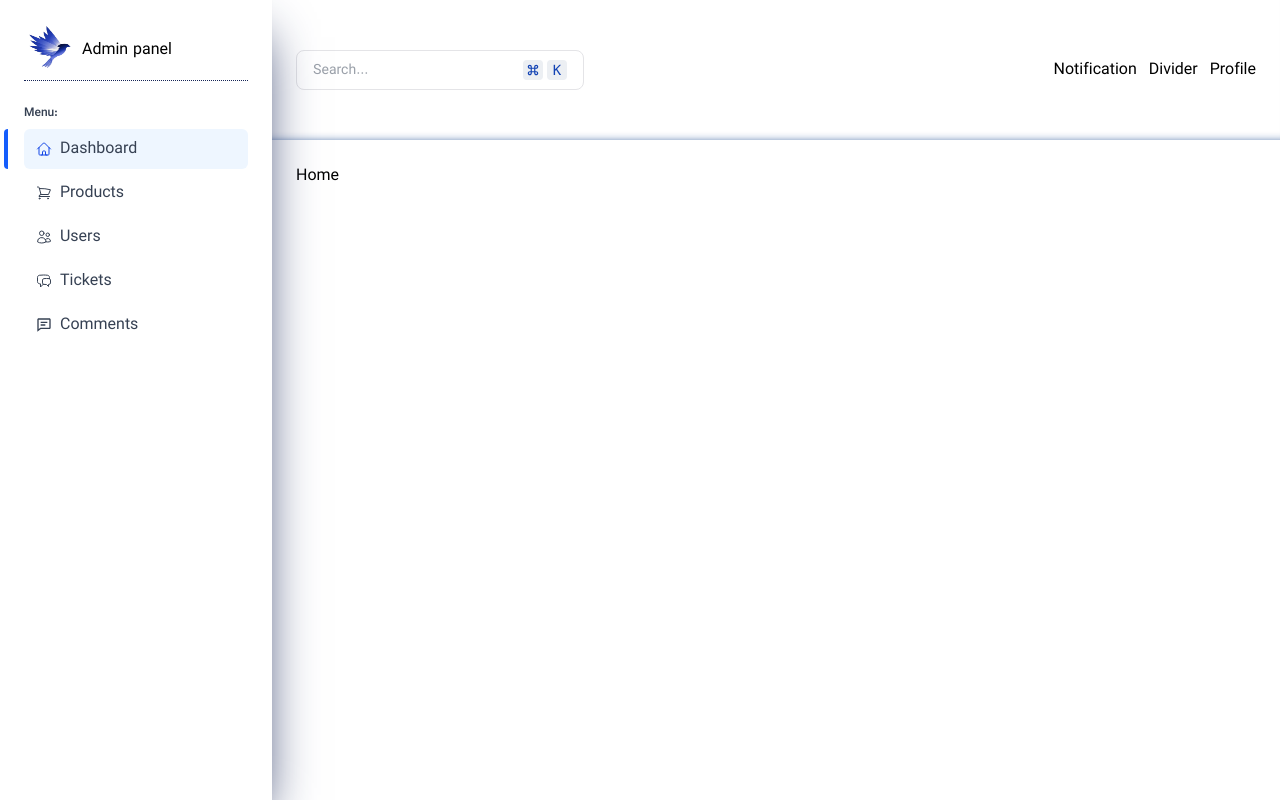
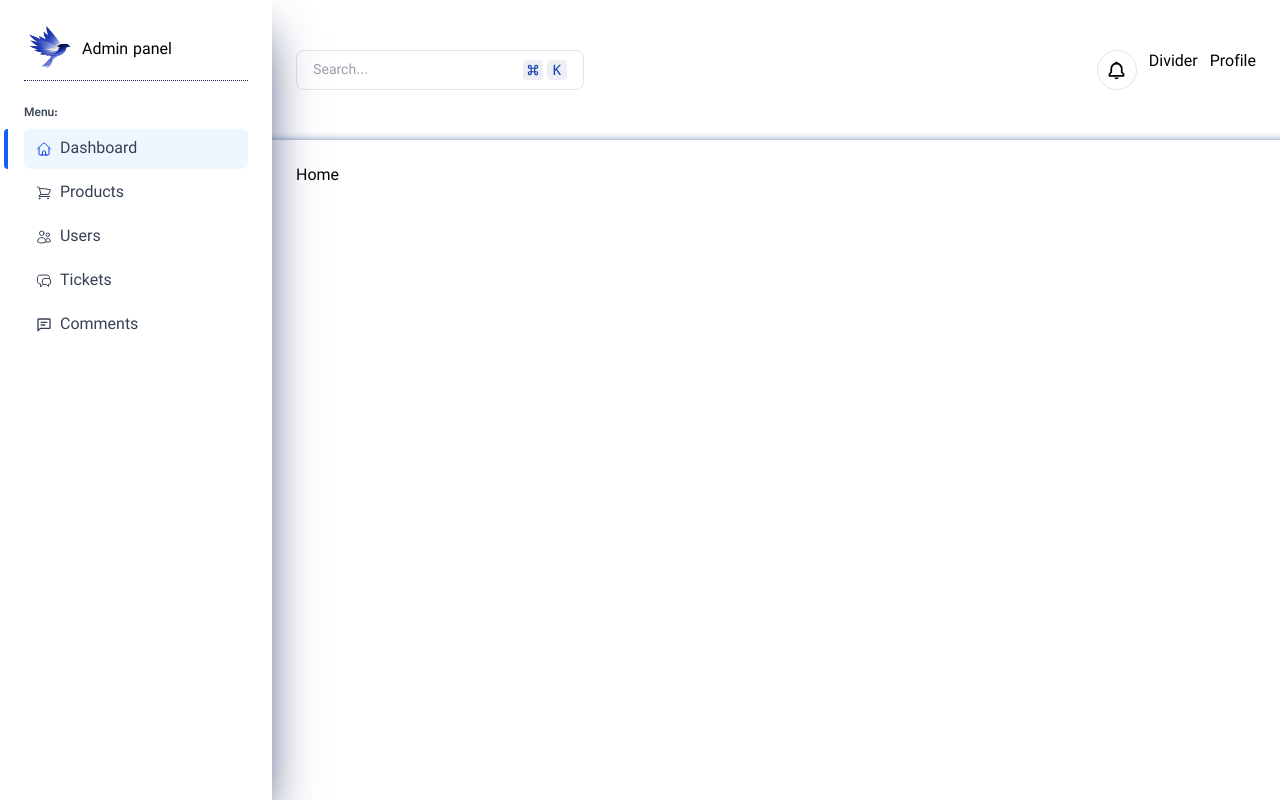
Before and after one commit to Reza-Bamoniri/Admin-Dashboard, a React (Vite) app: page / in a window 1280 px wide. Built offline with nearby package versions, Linux system fonts and the light colour scheme.

Commit message:
feat: create notification component and add styles

```diff
--- a/src/components/Header/Notification.jsx
+++ b/src/components/Header/Notification.jsx
@@ -1,8 +1,11 @@
 import React from 'react'
+import { BiBell } from 'react-icons/bi'
 
 const Notification = () => {
   return (
-    <div>Notification</div>
+    <button className="flex size-10 border primary-border-color rounded-full items-center justify-center cursor-pointer hover:text-white hover:bg-blue-600">
+          <BiBell className="text-[21px]" />
+        </button>
   )
 }
 
```
